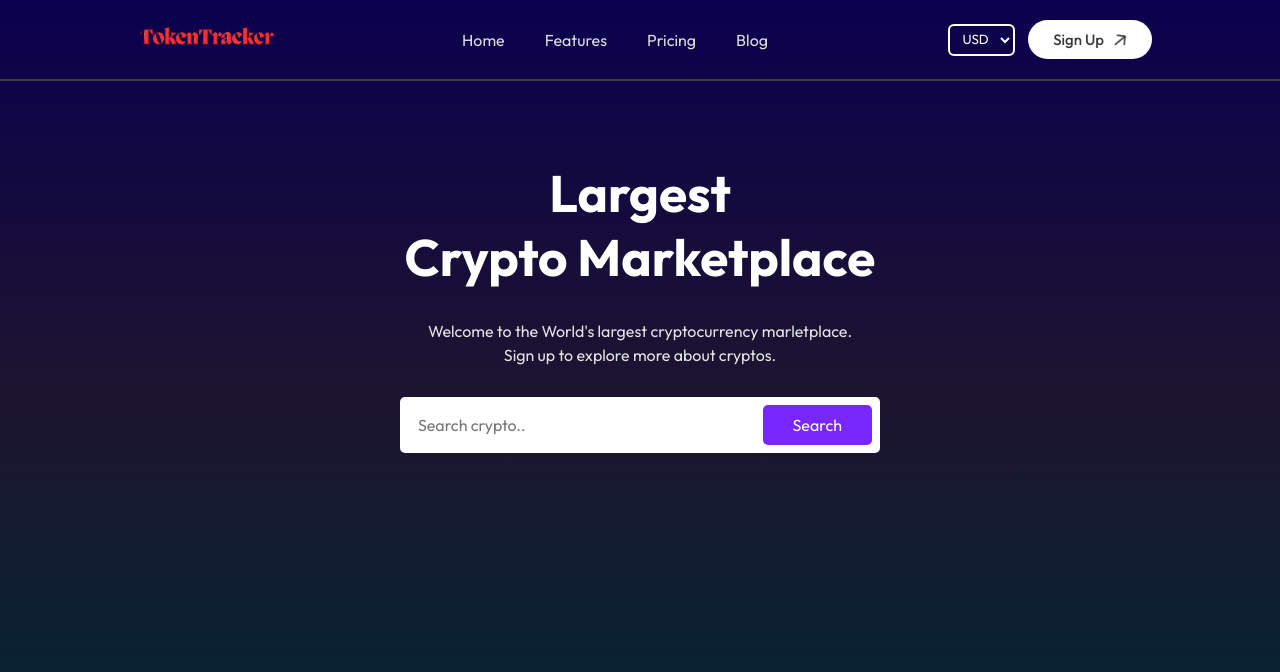
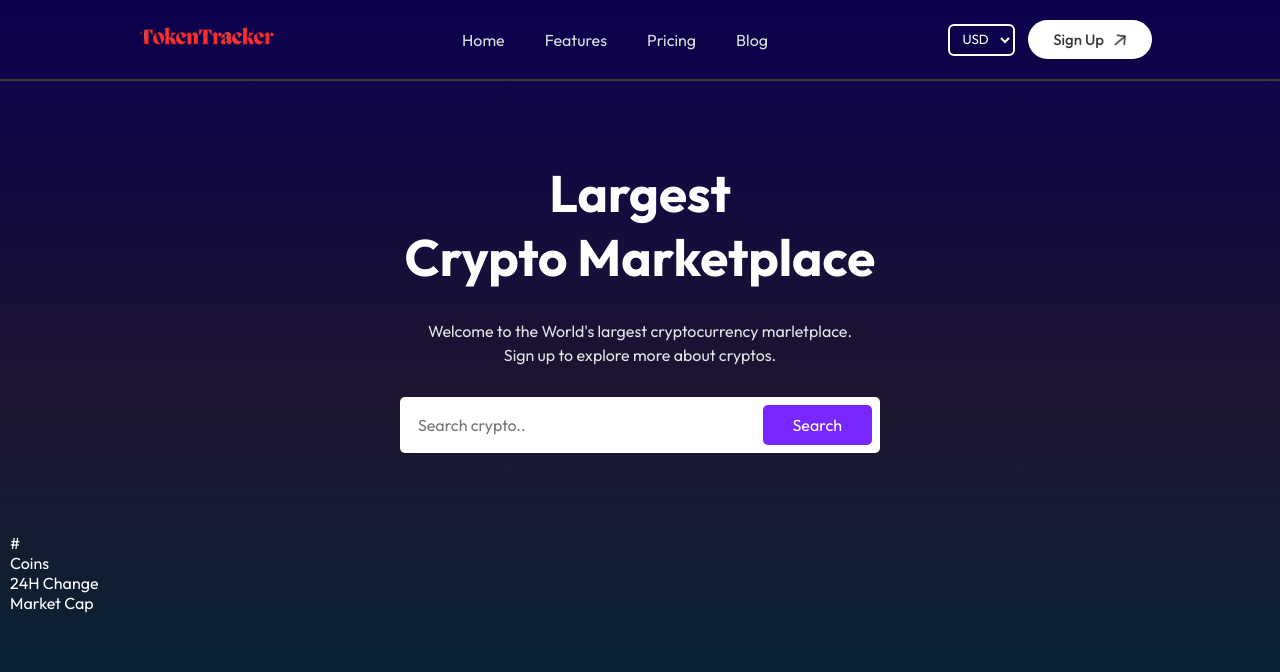
Before and after one commit to Fatumayattani/Token_Tracker, a React (Vite) app: page / in a window 1280 px wide. Shown: the top 672 px of the page. Built offline with nearby package versions, Linux system fonts and the light colour scheme.

Commit message:
save changes

```diff
--- a/src/pages/Home/Home.jsx
+++ b/src/pages/Home/Home.jsx
@@ -12,6 +12,16 @@
           <button type="submit">Search</button>
         </form>
       </div>
+<div className='crypto-table'>
+  <div className="table-layout">
+    <p>#</p>
+    <p>Coins</p>
+    <p>24H Change</p>
+    <p>Market Cap</p>
+  </div>
+
+</div>
+
 
     </div>
   )
```
